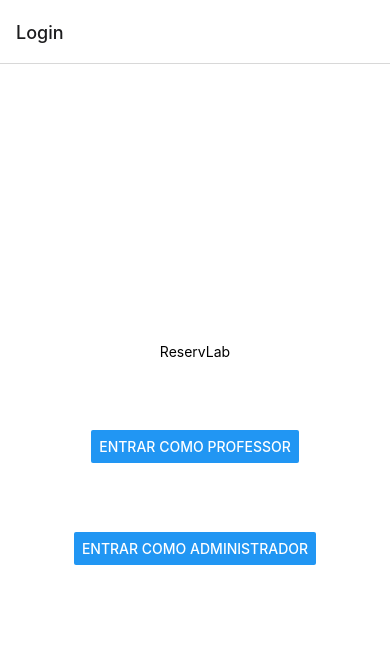
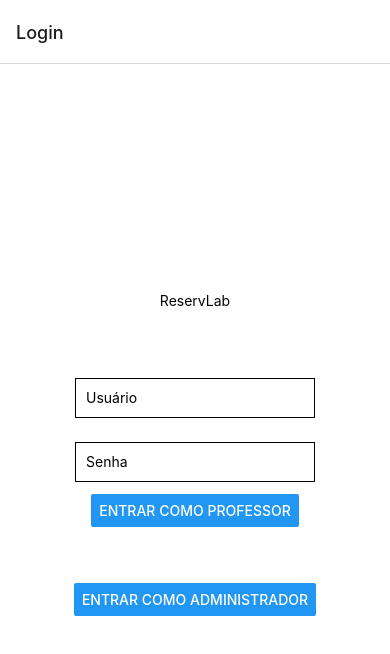
Before and after one commit to JoaoMenegati/lab-reserve, a React Native app: screen /Login in a window 390 px wide. Shown: the top 654 px of the page. Built offline with nearby package versions, Linux system fonts and the light colour scheme.

Commit message:
colocar campos de login

```diff
--- a/components/login.jsx
+++ b/components/login.jsx
@@ -1,7 +1,8 @@
 import React from "react";
 import { StatusBar } from "expo-status-bar";
-import { Text, View } from "react-native";
-import { Button } from "react-native-web";
+import { StyleSheet, Text, View } from "react-native";
+import { Button, TextInput } from "react-native-web";
+
 import Styles from "../styles/main-style";
 
 //recebemos o navigation por parâmetro para utilizar no redirecionamento quando necessário
@@ -11,6 +12,14 @@ const Login = ({ navigation }) => {
       <Text>ReservLab</Text>
 
       <View style={{ flex: 0.1 }} />
+
+      <TextInput style={styles.input} placeholder="Usuário" />
+
+      <TextInput
+        secureTextEntry={true}
+        style={styles.input}
+        placeholder="Senha"
+      />
 
       <Button
         title="Entrar como Professor"
@@ -30,4 +39,15 @@ const Login = ({ navigation }) => {
   );
 };
 
+const styles = StyleSheet.create({
+  input: {
+    alignItems: "center",
+    justifyContent: "center",
+    height: 40,
+    margin: 12,
+    borderWidth: 1,
+    padding: 10,
+  },
+});
+
 export default Login;
```
